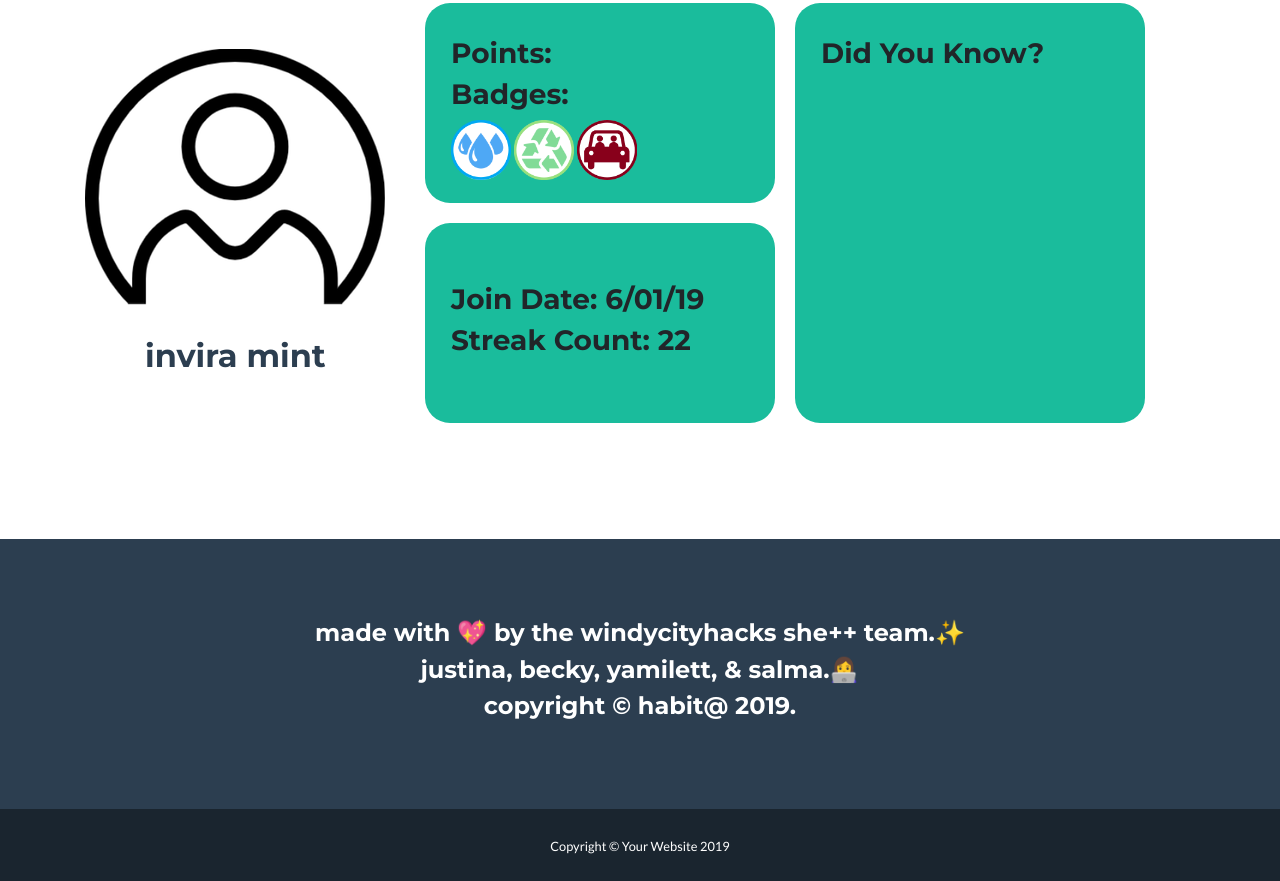
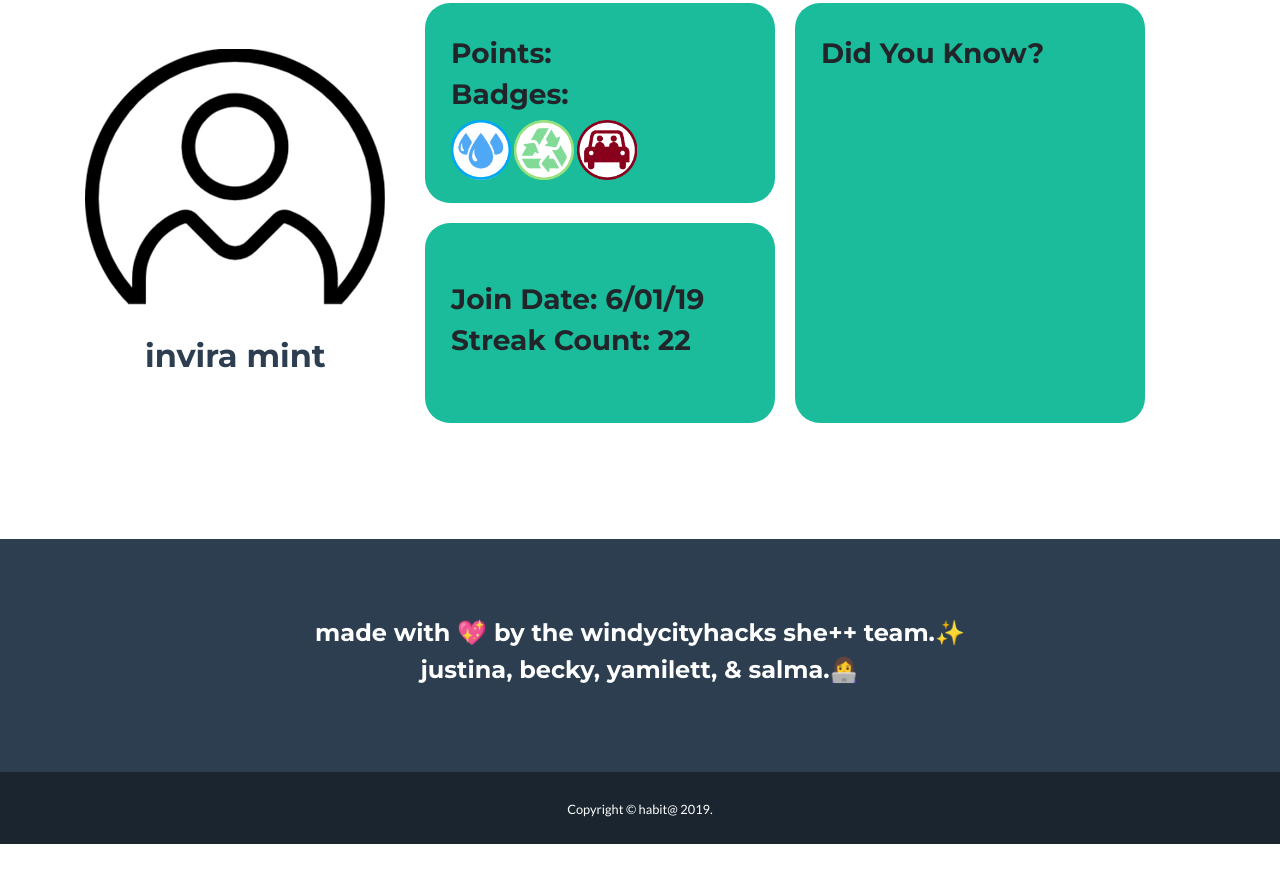
Before and after one commit to habitatapp/final, a website with bundled scripts: page index.html in a window 1280 px wide. Shown: the part 3772-4653 px from the top of the page. After the commit the page ends 4616 px from the top, so only its background shows below. Built offline with nearby package versions, Linux system fonts and the light colour scheme.

Commit message:
fixed copyright section

```diff
--- a/index.html
+++ b/index.html
@@ -414,7 +414,6 @@
       <div class="f00ter">
         <h4 class="text-lowercase">made with 💖 by the windycityhacks she++ team.✨</h4>
         <h4 class="text-lowercase">justina, becky, yamilett, & salma.👩‍💻</h4>
-        <h4 class="text-lowercase">Copyright © Habit@ 2019.</h4>
       </div>
 
 
@@ -427,7 +426,7 @@
   <!-- Copyright Section -->
   <section class="copyright py-4 text-center text-white">
     <div class="container">
-      <small>Copyright &copy; Your Website 2019</small>
+      <small>Copyright &copy; habit@ 2019.</small>
     </div>
   </section>
 
```
